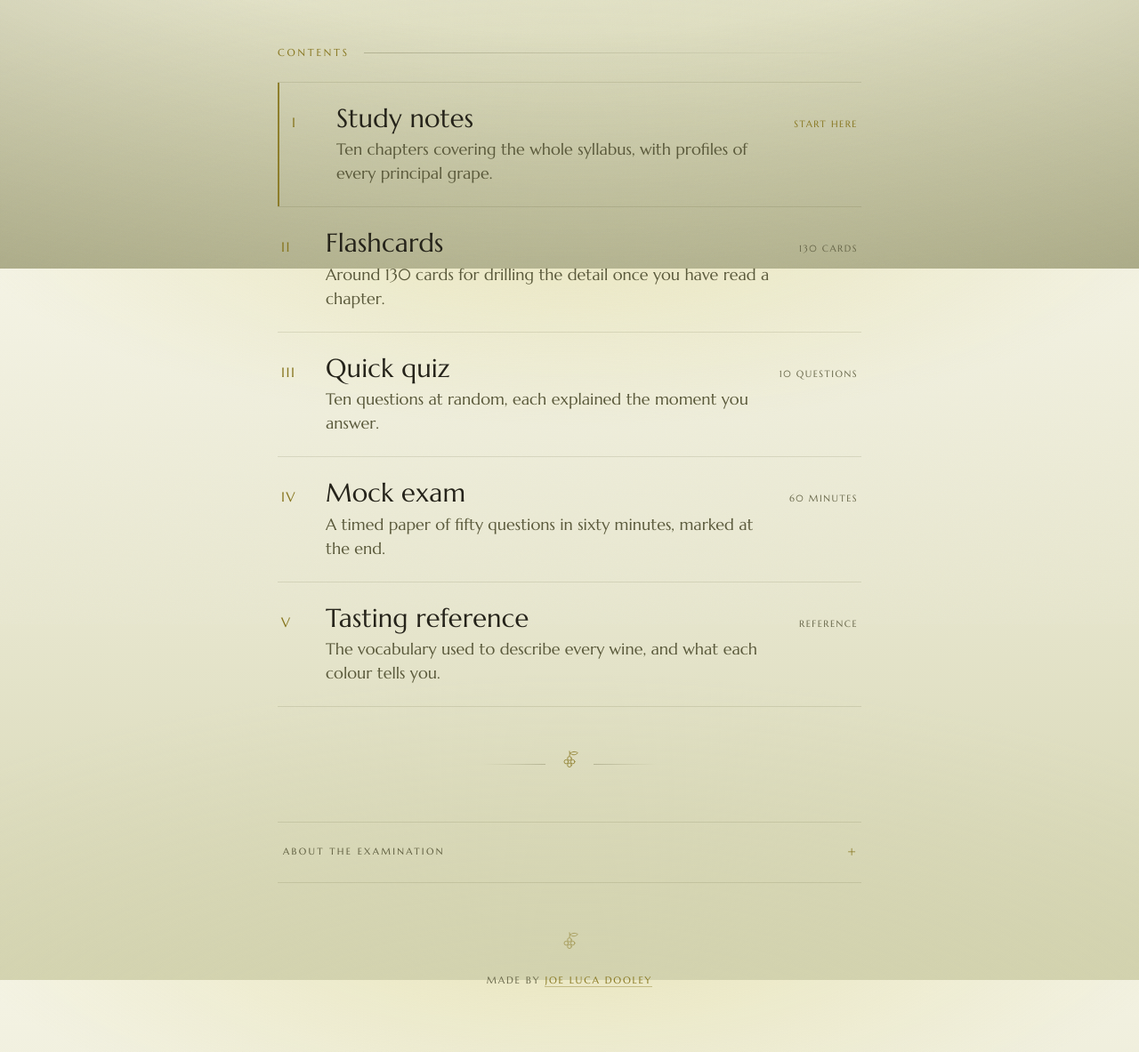
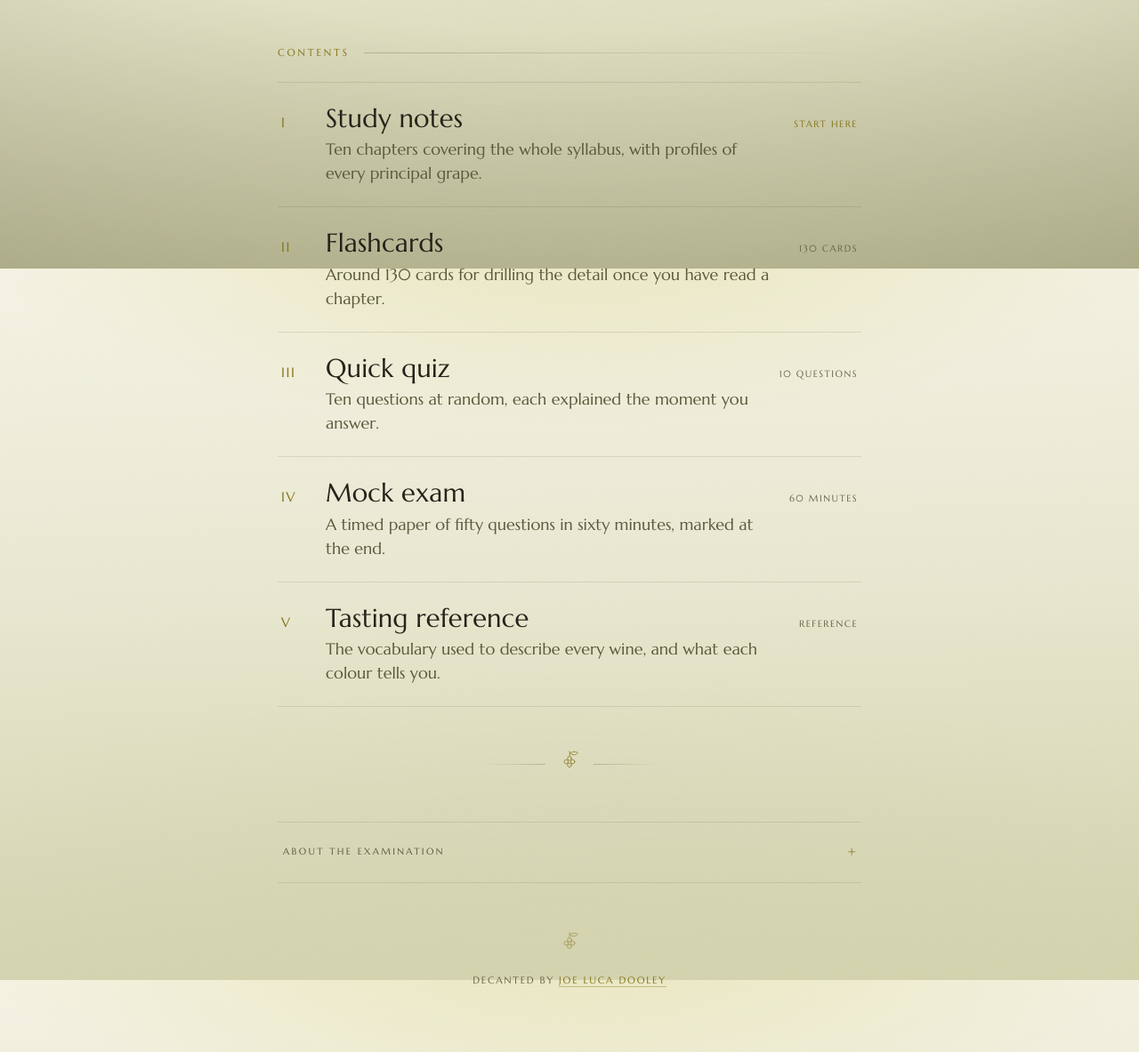
Before and after one commit to joelucadooley/ante-vinum, a plain HTML site: page index.html in a window 1280 px wide. Shown: the part 498-1681 px from the top of the page at 89% size. Drawn offline with Linux system fonts and the light colour scheme.

Commit message:
Actualizar index.html

```diff
--- a/index.html
+++ b/index.html
@@ -313,9 +313,7 @@ button:focus-visible,a:focus-visible,[tabindex]:focus-visible{outline:1px solid
 .e-desc{display:block;font-size:18px;color:var(--ink-soft);margin-top:5px;line-height:1.5;max-width:32em}
 .e-meta{font-family:var(--text);font-size:10.5px;font-weight:400;letter-spacing:.14em;text-transform:uppercase;
   color:var(--ink-faint);white-space:nowrap;padding-top:11px}
-.entry.first{padding-left:16px}
 .entry.first .e-meta{color:var(--gold)}
-.entry.first::after{content:"";position:absolute;left:0;top:0;bottom:0;width:2px;background:var(--gold);opacity:.9}
 .entry:active{background:color-mix(in srgb,var(--card) 60%,transparent)}
 @media (hover:hover) and (pointer:fine){
   .entry:hover{padding-left:14px}
@@ -1101,7 +1099,7 @@ function renderHome(){
         <em>Wines: Looking Behind the Label</em>.</p>
     </div>
   </details>
-  <footer class="foot"><span class="mark">${ORNAMENT.mark}</span>Made by <a href="https://github.com/joelucadooley" target="_blank" rel="noopener">Joe Luca Dooley</a></footer>`;
+  <footer class="foot"><span class="mark">${ORNAMENT.mark}</span>Decanted by <a href="https://github.com/joelucadooley" target="_blank" rel="noopener">Joe Luca Dooley</a></footer>`;
 }
 
 /* ---------------------- DECK PICKER ---------------------- */
```
